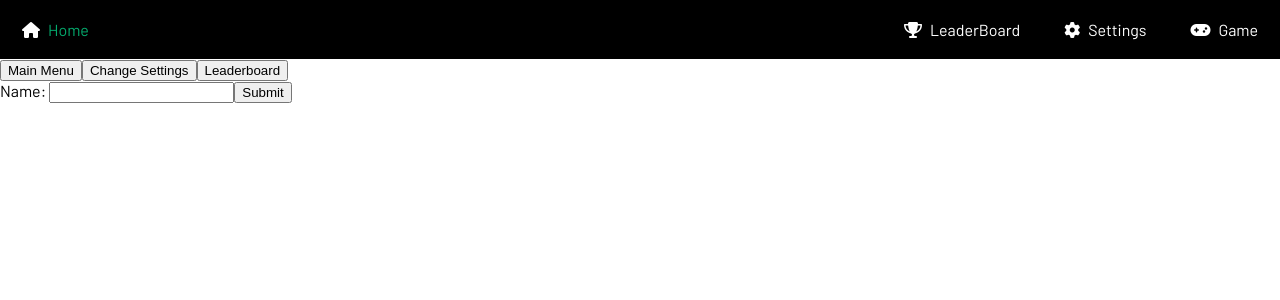
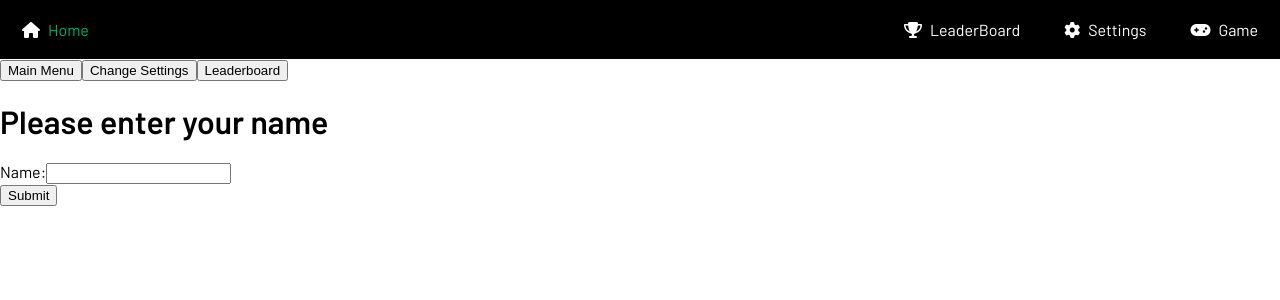
Before and after one commit to arianahabas/beat-music-game, an Angular app: page /results in a window 1280 px wide. Shown: the top 300 px of the page. Built offline with nearby package versions, Linux system fonts and the light colour scheme.

Commit message:
Started leaderboard implementation

```diff
--- a/src/app/end-game/results/results.component.html
+++ b/src/app/end-game/results/results.component.html
@@ -1,5 +1,12 @@
-<form (ngSubmit)="onSubmit()">
-    <label>Name: </label>
-    <input type="text" [formControl]="nameControl" />
-    <button type="submit">Submit</button>
-</form>
+<div class="container">
+    <h1>Please enter your name</h1>
+    <div class="configure-form">
+        <form [formGroup]="configForm" (ngSubmit)="onSubmit()">
+            <div class="form-group">
+                <label for="name">Name:</label>
+                <input type="text" formControlName="name" />
+            </div>
+            <button type="submit">Submit</button>
+        </form>
+    </div>
+</div>
--- a/src/app/end-game/results/results.component.ts
+++ b/src/app/end-game/results/results.component.ts
@@ -1,5 +1,6 @@
 import { Component, OnInit } from '@angular/core';
-import { FormControl } from '@angular/forms';
+import { FormBuilder, FormControl, FormGroup, Validators } from '@angular/forms';
+import { StorageService } from 'src/services/storage.service';
 
 @Component({
   selector: 'app-results',
@@ -12,16 +13,32 @@ import { FormControl } from '@angular/forms';
 export class ResultsComponent implements OnInit {
   // TODO: get data from the game (score)
   // TODO: Create addName form to add player's <name, score> to the leaderboard
-  nameControl = new FormControl('');
+  configForm!: FormGroup;
 
-  constructor() { }
+  constructor(private fb: FormBuilder, private storageService: StorageService) { }
 
   ngOnInit(): void {
+    this.createForm()
+  }
+
+  private createForm() {
+    this.configForm = this.fb.group({
+      name: ["", Validators.required]
+    });
   }
 
   onSubmit() {
-    const nameValue = this.nameControl.value;
-    console.log('Submitted name:', nameValue);
+    console.log(this.storageService.load('gameSettings'))
+    if (this.configForm.valid) {
+      this.storageService.save('leaderboard', {
+        'name': this.configForm.value.name,
+        'score': this.storageService.load('playerScore'),
+        'genre': this.storageService.load('gameSettings').selectedGenre
+      });
+      this.configForm.reset()
+    } else {
+      alert("Please complete all selections.");
+    }
   }
 
 }
--- a/src/app/game/game.component.html
+++ b/src/app/game/game.component.html
@@ -8,17 +8,14 @@
       <app-audio-snippet [song]="currentTrack.preview_url"></app-audio-snippet>
     </ng-container>
   </div>
-	<h2>Score:</h2>
+  <h2>Score: {{ score }}</h2>
 </div>
 
 <div class="choiceContainer">
   <h2 *ngIf="gameSettings.gameType === 'song'">WHAT SONG IS PLAYING?</h2>
   <h2 *ngIf="gameSettings.gameType === 'artist'">WHO SINGS THIS SONG?</h2>
 
-	<app-guess-input
-		[options]="options"
-		(guessMade)="handleGuess($event)"
-	></app-guess-input>
+  <app-guess-input [options]="options" (guessMade)="handleGuess($event)"></app-guess-input>
 </div>
 
 <div *ngIf="currentTrack" class="track-info">
--- a/src/app/game/game.component.ts
+++ b/src/app/game/game.component.ts
@@ -15,6 +15,7 @@ export class GameComponent implements OnInit, OnDestroy {
 	options: string[] = [];
 	correctAnswer: string = "";
 	gameSettings: any;
+	score: number = 0;
 
 	private subscriptions = new Subscription();
 
@@ -22,7 +23,7 @@ export class GameComponent implements OnInit, OnDestroy {
 		private gameService: GameService,
 		private storageService: StorageService,
 		private router: Router
-	) {}
+	) { }
 
 	ngOnInit(): void {
 		this.gameSettings = this.storageService.load("gameSettings");
@@ -65,6 +66,12 @@ export class GameComponent implements OnInit, OnDestroy {
 				this.options = this.shuffleOptions([this.correctAnswer, ...decoys]);
 			})
 		);
+
+		this.subscriptions.add(
+			this.gameService.score$.subscribe((score) => {
+				this.score = score
+			})
+		)
 	}
 
 	handleGuess(selectedOption: string) {
--- a/src/services/game.service.ts
+++ b/src/services/game.service.ts
@@ -2,6 +2,7 @@ import { Injectable } from "@angular/core";
 import { BehaviorSubject, Observable } from "rxjs";
 import { SpotifyService } from "./spotify.service";
 import { Router } from "@angular/router";
+import { StorageService } from "./storage.service";
 
 interface GameSettings {
 	selectedGenre: string;
@@ -13,10 +14,10 @@ interface GameSettings {
 	providedIn: "root",
 })
 export class GameService {
-	private score: number = 0;
 	public gameSettings!: GameSettings;
 	private timerInterval?: any;
 	private currentIndex = 0;
+	private score = new BehaviorSubject<number>(0);
 	private timeLeft = new BehaviorSubject<number>(45);
 	private currentTrack = new BehaviorSubject<any>(null);
 	private decoys = new BehaviorSubject<string[]>([]);
@@ -24,7 +25,9 @@ export class GameService {
 	private tracks = new BehaviorSubject<any[]>([]);
 
 
-	constructor(private spotifyService: SpotifyService, private router: Router) {}
+	constructor(private spotifyService: SpotifyService,
+		private storageService: StorageService,
+		private router: Router) { }
 
 	// Observable getters for components to subscribe to.
 	get timeLeft$(): Observable<number> {
@@ -41,6 +44,10 @@ export class GameService {
 
 	get correctOption$(): Observable<string> {
 		return this.correctOption.asObservable();
+	}
+
+	get score$(): Observable<number> {
+		return this.score.asObservable();
 	}
 
 	// Initializes the game with provided settings and starts the game timer.
@@ -143,6 +150,7 @@ export class GameService {
 
 	// Ends the game and clears the timer.
 	endGame() {
+		this.storageService.save('playerScore', this.score.getValue())
 		clearInterval(this.timerInterval);
 		this.router.navigate(["/results"]);
 	}
@@ -150,7 +158,15 @@ export class GameService {
 	// Updates the score based on the correctness of the guess and moves to the next round.
 	makeGuess(isCorrect: boolean) {
 		//Add logic for scoring
-
+		if (isCorrect) {
+			this.incrementScore();
+		}
 		this.setupNextRound();
 	}
+
+	// Increment the score by 1 when the guess is correct
+	private incrementScore() {
+		const currentScore = this.score.value;
+		this.score.next(currentScore + 1);
+	}
 }
--- a/src/services/storage.service.ts
+++ b/src/services/storage.service.ts
@@ -21,7 +21,7 @@ const MOCK_LEADERBOARD_DATA = [
   providedIn: "root",
 })
 export class StorageService {
-	constructor() {}
+  constructor() { }
   // Save data to local storage
   save(key: string, data: any): void {
     try {
```
Lines whose indentation alone changed are shown as unchanged.
